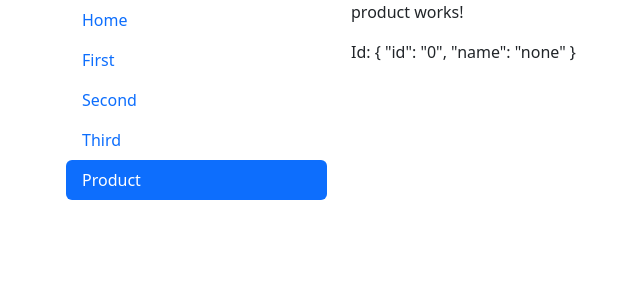
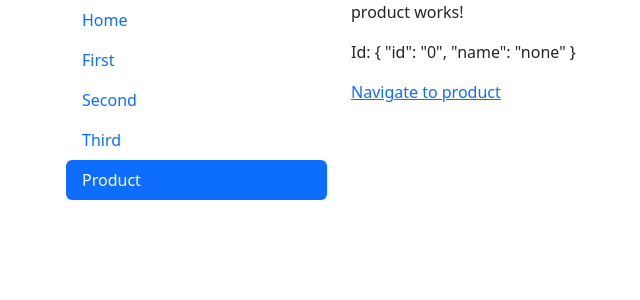
Before and after one commit to Pebhashi-Tharushika/angular-18-practice, an Angular app in the folder routes/: page /product/0/none in a window 1280 px wide. Shown: the top 300 px of the page, without its empty margins (16-656 px from the left). Built offline with nearby package versions, Linux system fonts and the light colour scheme.

Commit message:
Issue with use of snapshot to access path parameters

```diff
--- a/routes/src/app/app.component.html
+++ b/routes/src/app/app.component.html
@@ -20,7 +20,7 @@
           <a class="nav-link" [routerLink]="['/third']">Third</a>
         </li> -->
         <li class="nav-item">
-          <a class="nav-link" routerLink="/product" routerLinkActive="active"
+          <a class="nav-link" routerLink="/product/0/none" routerLinkActive="active"
           [routerLinkActiveOptions]="{exact:false}">Product</a>
         </li>
       </ul>
--- a/routes/src/app/product/product.component.html
+++ b/routes/src/app/product/product.component.html
@@ -1,3 +1,5 @@
 <p>product works!</p>
 
 <p>Id: {{product | json}}</p>
+
+<a [routerLink]="['/product',6,'sample']">Navigate to product</a>
--- a/routes/src/app/product/product.component.ts
+++ b/routes/src/app/product/product.component.ts
@@ -1,11 +1,12 @@
 import { JsonPipe } from '@angular/common';
 import { Component, OnInit } from '@angular/core';
-import { ActivatedRoute } from '@angular/router';
+import { ActivatedRoute, RouterLink } from '@angular/router';
 
 @Component({
   selector: 'app-product',
   standalone: true,
-  imports: [JsonPipe], // import JsonPipe to use in the template
+  // Import RouterLink for navigation & Import JsonPipe to display JSON data in the template
+  imports: [JsonPipe, RouterLink],
   templateUrl: './product.component.html',
   styleUrl: './product.component.css'
 })
```
